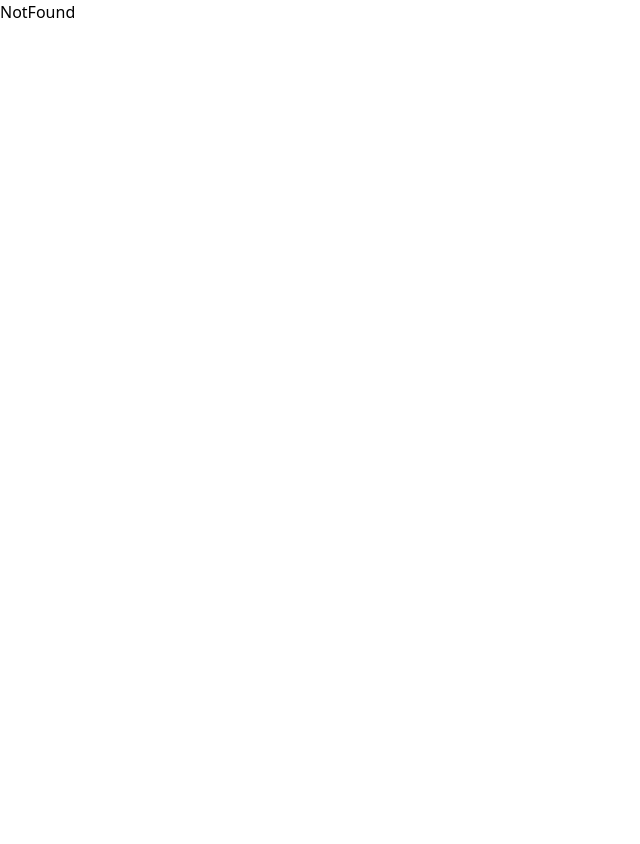
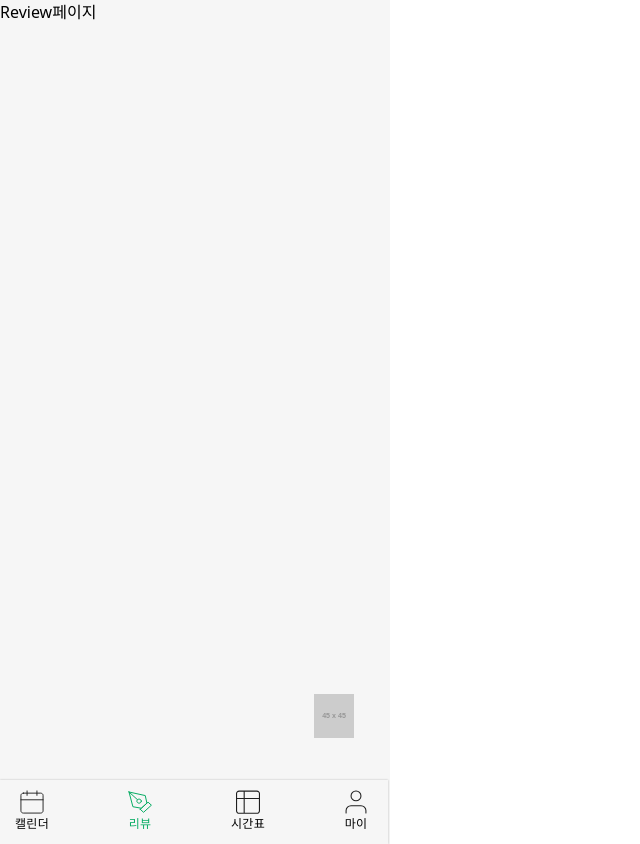
Before and after one commit to capstoneProject-Konkuk-2025-Team2/Frontend, a React (Vite) app: page /main/review in a window 1280 px wide. Before the commit this address had no page. Shown: the whole page, without its empty margins (0-640 px from the left). Before the commit the page ends 800 px from the top, so only its background shows below. Built offline with nearby package versions, Linux system fonts and the light colour scheme.

Commit message:
style: 하단바, 메인 페이지 라우팅 구성

```diff
--- a/package.json
+++ b/package.json
@@ -14,7 +14,8 @@
     "react": "^19.1.0",
     "react-dom": "^19.1.0",
     "react-router-dom": "^7.6.0",
-    "tailwind-scrollbar-hide": "^2.0.0"
+    "tailwind-scrollbar-hide": "^2.0.0",
+    "zustand": "^5.0.5"
   },
   "devDependencies": {
     "@eslint/js": "^9.25.0",
--- a/src/components/ChatBotButton.tsx
+++ b/src/components/ChatBotButton.tsx
@@ -1,8 +1,17 @@
+import { useChatBotPageStore } from "../store/store"
 
 const ChatBotButton = () => {
+    const {isChatBotOpen, openChatBotPage} = useChatBotPageStore();
+
+    const openChatBot = () => {
+        openChatBotPage();
+        console.log(isChatBotOpen)
+    }
 
     return (
-        <div className="absolute right-2 bottom-20 w-24 h-24 p-7 inline-flex justify-center items-center gap-2.5 z-10">
+        <div className="absolute right-2 bottom-20 w-24 h-24
+        p-7 inline-flex justify-center items-center gap-2.5 z-10"
+            onClick={openChatBot}>
             <img className="w-11 h-11" src="https://placehold.co/45x45" />
         </div>
     )
--- /dev/null
+++ b/src/components/ChatBotFrame.tsx
@@ -0,0 +1,20 @@
+import { useChatBotPageStore } from "../store/store"
+
+const ChatBotFrame = () =>{
+
+    const {isChatBotOpen} = useChatBotPageStore();
+
+    return(
+        <>
+        {
+            isChatBotOpen ? (
+                <div>
+                    445
+                </div>
+            ) : null
+        }
+        </>
+    )
+}
+
+export default ChatBotFrame;
--- a/src/components/LowerNav.tsx
+++ b/src/components/LowerNav.tsx
@@ -1,37 +1,54 @@
+import { useEffect, useState } from "react"
 import { useLocation } from "react-router-dom"
+import LowerNavIcon from "./LowerNavIcon";
+
+type MenuType = 'calendar' | 'review' | 'mypage' | 'timetable';
+
+const CALENDAR_PATH = '/main/calender';
+const REVIEW_PATH = '/main/review';
+const MYPAGE_PATH = '/main/mypage';
+const TIMETABLE_PATH = '/main/timetable'
+
+const menuMap: Record<string, MenuType> = {
+    [CALENDAR_PATH]: 'calendar',
+    [REVIEW_PATH]: 'review',
+    [MYPAGE_PATH]: 'mypage',
+    [TIMETABLE_PATH]: 'timetable',
+};
 
 const LowerNav = () => {
 
-    const location = useLocation()
+    const [selectedMenu, setSelectedMenu] = useState<MenuType>('timetable')
+    const location = useLocation();
+
+    useEffect(() => {
+        const selected = menuMap[location.pathname];
+        if (selected) {
+            setSelectedMenu(selected);
+        }
+        console.log(selected)
+    }, [location.pathname]);
 
     return (
         <div className="w-97 h-16 flex flex-row justify-around items-center bg-[#f4f4f4
         shadow-[0px_0.20000000298023224px_2px_0px_rgba(0,0,0,0.25)] gap-11">
-            <div className="flex flex-col w-[44px] h-[44px]
-            justify-center items-center">
-                <img className="w-6 h-6"
-                    src='/icons/calender-icon-off.svg' />
-                <div className="w-10 h-4 mt-1 text-center justify-start text-black text-xs font-light font-['Pretendard'] leading-none tracking-wide">캘린더<br /></div>
-            </div>
 
-            <div className="flex flex-col w-[44px] h-[44px]
-            justify-center items-center">
-                <img className="w-6 h-6"
-                    src='/icons/review-icon-off.svg' />
-                <div className="w-10 h-4 mt-1 text-center justify-start text-black text-xs font-light font-['Pretendard'] leading-none tracking-wide">리뷰<br /></div>
-            </div>
+            <LowerNavIcon
+                imageOnSrc="/icons/calender-icon-on.svg" imageOffSrc="/icons/calender-icon-off.svg"
+                isSelected={selectedMenu === 'calendar'} text="캘린더" />
 
-            <div className="flex flex-col w-[44px] h-[44px]
-            justify-center items-center">
-                <img className="w-6 h-6" src='/icons/timetable-icon-off.svg' />
-                <div className="w-10 h-4 mt-1 text-center justify-start text-black text-xs font-light font-['Pretendard'] leading-none tracking-wide">시간표<br /></div>
-            </div>
+            <LowerNavIcon
+                imageOnSrc="/icons/review-icon-on.svg" imageOffSrc="/icons/review-icon-off.svg"
+                isSelected={selectedMenu === 'review'} text="리뷰" />
 
-            <div className="flex flex-col w-[44px] h-[44px]
-            justify-center items-center">
-                <img className="w-6 h-6" src='/icons/mypage-icon-off.svg' />
-                <div className="w-10 h-4 mt-1 text-center justify-start text-black text-xs font-light font-['Pretendard'] leading-none tracking-wide">프로필<br /></div>
-            </div>
+            <LowerNavIcon
+                imageOnSrc="/icons/timetable-icon-on.svg" imageOffSrc="/icons/timetable-icon-off.svg"
+                isSelected={selectedMenu === 'timetable'} text="시간표" />
+
+            <LowerNavIcon
+                imageOnSrc="/icons/mypage-icon-on.svg" imageOffSrc="/icons/mypage-icon-off.svg"
+                isSelected={selectedMenu === 'mypage'} text="마이" />
+
         </div>
     )
 }
--- /dev/null
+++ b/src/components/LowerNavIcon.tsx
@@ -0,0 +1,39 @@
+import { useNavigate } from "react-router-dom";
+
+type LowerNavIconProps = {
+    imageOnSrc: string;
+    imageOffSrc : string;
+    isSelected: boolean;
+    text : string;
+}
+
+const LowerNavIcon = ({ imageOnSrc, imageOffSrc, isSelected, text }: LowerNavIconProps) => {
+
+    const navigate = useNavigate()
+
+    const navName : Record<string, string> = {
+        "캘린더" : "calender",
+        "리뷰" : "review",
+        "시간표" : "timetable",
+        "마이" : "mypage"
+    }
+
+    const handleClick = () =>{
+        navigate(`/main/${navName[text]}`);
+    }
+    return (
+        <div className="flex flex-col w-[44px] h-[44px]
+            justify-center items-center"
+            onClick={handleClick}>
+            {isSelected ? <>
+                <img className="w-6 h-6" src={imageOnSrc} />
+                <div className="w-10 h-4 mt-1 text-center justify-start text-[#08AC64] text-xs font-light font-['Pretendard'] leading-none tracking-wide">{text}<br /></div>
+            </> : <>
+                <img className="w-6 h-6" src={imageOffSrc} />
+                <div className="w-10 h-4 mt-1 text-center justify-start text-black text-xs font-light font-['Pretendard'] leading-none tracking-wide">{text}<br /></div></>
+            }
+        </div>
+    )
+}
+
+export default LowerNavIcon;
--- a/src/components/TextInputForm.tsx
+++ b/src/components/TextInputForm.tsx
@@ -19,7 +19,8 @@ const TextInputForm = ({label, placeholder, isError, isPW}: TextInputFormProps)
 
                     <span className="flex flex-row text-black text-sm font-medium font-['Pretendard'] leading-7">
                         <input className="w-full text-black text-sm font-medium font-['Pretendard'] leading-7" placeholder={placeholder}/>
-                        @konkuk.ac.kr
+                        {/* @konkuk.ac.kr */}
+                        {/* {placeholder} */}
                     </span>
 
                 </div>
--- /dev/null
+++ b/src/pages/calender/CalenderPage.tsx
@@ -0,0 +1,11 @@
+
+const CalenderPage = () =>{
+
+    return(
+        <>
+        캘린더 페이지
+        </>
+    )
+}
+
+export default CalenderPage
--- /dev/null
+++ b/src/pages/mypage/MyPage.tsx
@@ -0,0 +1,12 @@
+
+const MyPage = () =>{
+
+
+    return(
+        <>
+            프로필 페이지
+        </>
+    )
+}
+
+export default MyPage;
--- /dev/null
+++ b/src/pages/review/ReviewPage.tsx
@@ -0,0 +1,11 @@
+
+const ReviewPage = () =>{
+
+    return(
+        <>
+        Review페이지
+        </>
+    )
+}
+
+export default ReviewPage
--- /dev/null
+++ b/src/store/store.ts
@@ -0,0 +1,8 @@
+import {create} from 'zustand'
+import type { ChatBotPageState } from '../types/types';
+
+
+export const useChatBotPageStore = create<ChatBotPageState>()((set) => ({
+    isChatBotOpen: false,
+    openChatBotPage: () => set((state) => ({ isChatBotOpen: !state.isChatBotOpen })),
+}));
--- /dev/null
+++ b/src/types/types.ts
@@ -0,0 +1,4 @@
+export interface ChatBotPageState {
+    isChatBotOpen : boolean;
+    openChatBotPage: () => void;
+}
```
Also changed, not shown: src/routes/index.tsx (+17 -1 lines), public/icons/mypage-icon-on.svg (renamed from public/icons/mypage-icon=on.svg), 1 other file (tests, documents, lock files or other folders).
